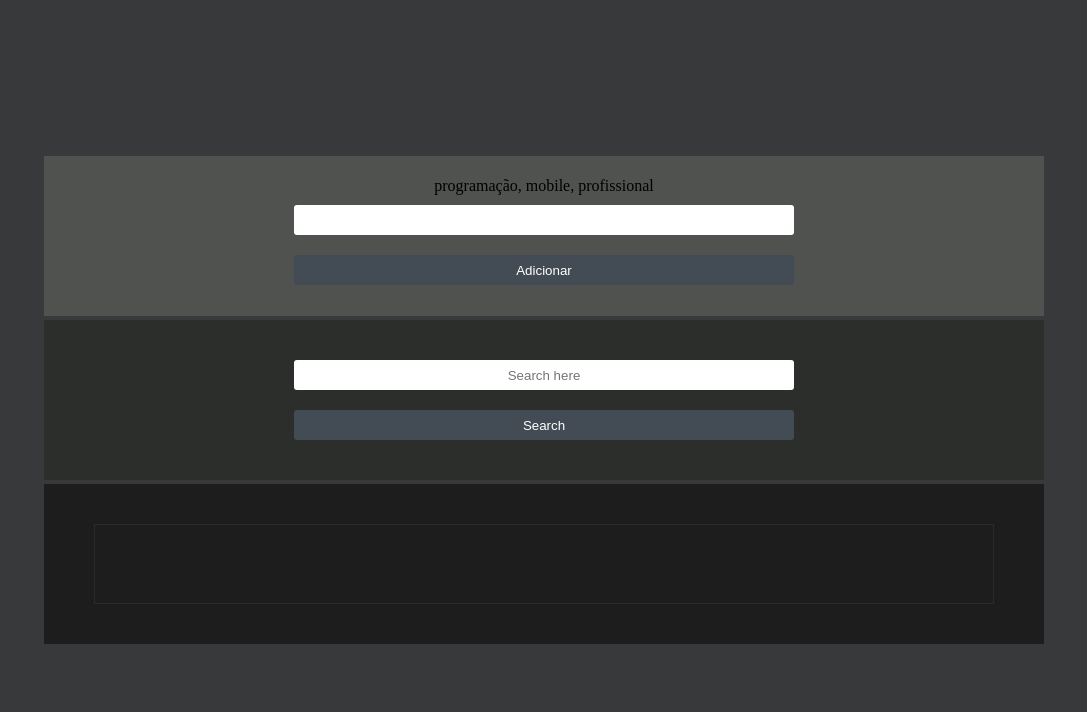
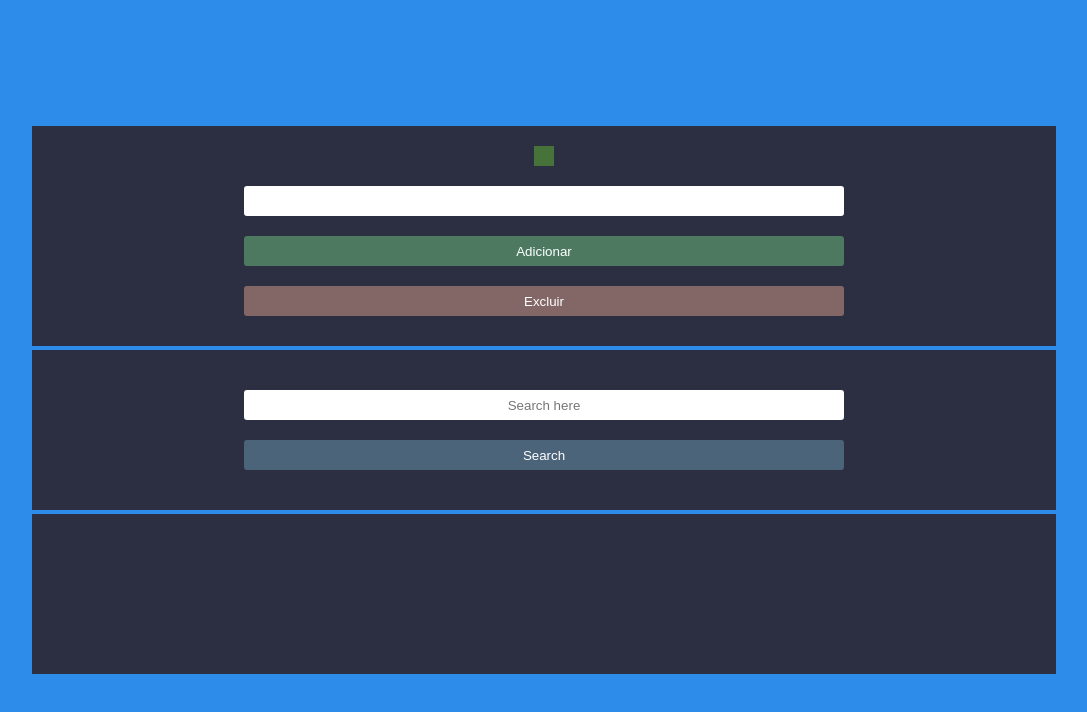
Before and after one commit to LuciLua/search, a plain HTML site: page index.html in a window 1280 px wide. Shown: the whole page, without its empty margins (96-1183 px from the left). Drawn offline with Linux system fonts and the light colour scheme.

Commit message:
:cactus: delete items from the list

```diff
--- a/css/style.css
+++ b/css/style.css
@@ -9,7 +9,9 @@ main{
     width: 100%;
 
     overflow: hidden;
-    background-color: rgb(56, 57, 58);
+    background-color: rgb(45, 139, 233);
+
+    padding: 30px 0 30px 0;
 
     display: flex;
     justify-content: center;
@@ -20,13 +22,15 @@ main{
 }
 
 .container{
-    max-width: 1000px;
-    width: 90%;
-    min-width: fit-content;
+    max-width: 900px;
+    width: 80%;
+    min-width: 80%;
+
+    padding: 20px;
 
     height: fit-content;
     min-height: 20vh;
-    max-height: 20vh;
+    max-height: fit-content;
 
     display: flex;
     justify-content: center;
@@ -37,14 +41,10 @@ main{
     position: relative;
 }
 
-.container:nth-child(1){
-    background-color: rgb(79, 82, 79);
-}
-.container:nth-child(2){
-    background-color: rgb(44, 46, 44);
-}
+.container:nth-child(1),
+.container:nth-child(2),
 .container:nth-child(3){
-    background-color: rgb(28, 29, 28);
+    background-color: rgb(43, 47, 65);
 }
 
 .container:nth-child(1) input,
@@ -54,19 +54,27 @@ main{
     border: none;
     border-radius: 3px;
 
-    width: 50%;
+    width: 80%;
+    max-width: 600px;
     height: 30px;
 
     margin: 10px;
     text-align: center;
 
-    outline: none;
     position: relative;
 }
 
+.container:nth-child(1) button:nth-of-type(1){
+    background-color: rgb(76, 121, 96);
+}
+.container:nth-child(1) button:nth-of-type(2){
+    background-color: rgb(131, 103, 103);
+}
+
+
 .container:nth-child(1) button,
 .container:nth-child(2) button{
-    background-color: rgb(67, 76, 84);
+    background-color: rgb(76, 100, 121);
     color: #fff;
     cursor: pointer;
 }
@@ -80,14 +88,12 @@ main{
 }
 
 .container:nth-child(3) .results{
-    width: 90%;
-    height: 10vh;
+    width: 100%;
+    height: 15vh;
 
-    border: 1px solid rgb(39, 44, 48);
     position: relative;
 
     display: flex;
-    justify-content: center;
     align-items: center;
     flex-direction: column;
 
@@ -95,23 +101,20 @@ main{
 }
 
 .container:nth-child(3) .results::-webkit-scrollbar{
-    width: 10px;
-    background: linear-gradient(rgba(0, 0, 0, 0.296), #0077ff6d, rgba(0, 0, 0, 0.296))
+    display: none;
 }
 
-.container:nth-child(2) .array{
-    width: 90%;
-    height: 20vh;
-
-    margin: 2px;
+.container:nth-child(1) .array{
+    max-width: fit-content;
 
     display: flex;
     align-items: center;
     justify-content: center;
 
+    margin-bottom: 10px;
+
     font-family: Arial;
 
-    border: 1px solid rgb(39, 44, 48);
     position: relative;
 }
 
@@ -135,3 +138,15 @@ main{
     margin: 3px;
     padding: 10px;
 }
+
+.array{
+    min-width: 50%;
+    max-width: 80%;
+}
+.array p{
+    background-color: #83ff2b52;
+    color: #fff;
+    padding: 10px;
+    font-size: 17px;
+    font-family: Arial;
+}
--- a/index.html
+++ b/index.html
@@ -13,10 +13,11 @@
     <main>
         <div class="container">
             <div class="array">
-                <p id="array">programação, mobile, profissional</p>
+                <p id="array"></p>
             </div>
             <input type="text" name="" id="add">
             <button onclick="add()">Adicionar</button>
+            <button onclick="excluir()">Excluir</button>
         </div>
         <div class="container">
             <input type="text" name="" id="search" placeholder="Search here">
--- a/js/app.js
+++ b/js/app.js
@@ -15,7 +15,29 @@ function buscarPalavrasSemelhantes(palavra, array){
 
 function add(){
     var addWord = document.getElementById('add').value
+    const array = document.getElementById('array')
     if(addWord.length != 0){
-        var array = document.getElementById('array').textContent += ', '+ addWord
+        if (array.textContent.length != 0){
+            array.textContent += ',' + addWord
+        } else{
+            array.textContent += addWord
+        }
     }
 }
+
+function excluir(){
+    var array = document.getElementById('array').textContent.split(',')
+    var arrayElement = document.getElementById('array')
+    var deleteWord = document.getElementById('add').value
+
+    var index = array.indexOf(deleteWord, 1)
+    if(index > -1){
+        array.splice(index, 1)
+        arrayElement.textContent = array //atualiza
+    }
+
+    if(deleteWord == array[0]){
+        array.splice(array[0], 1)
+        arrayElement.textContent = array //atualiza
+    }
+}
```
